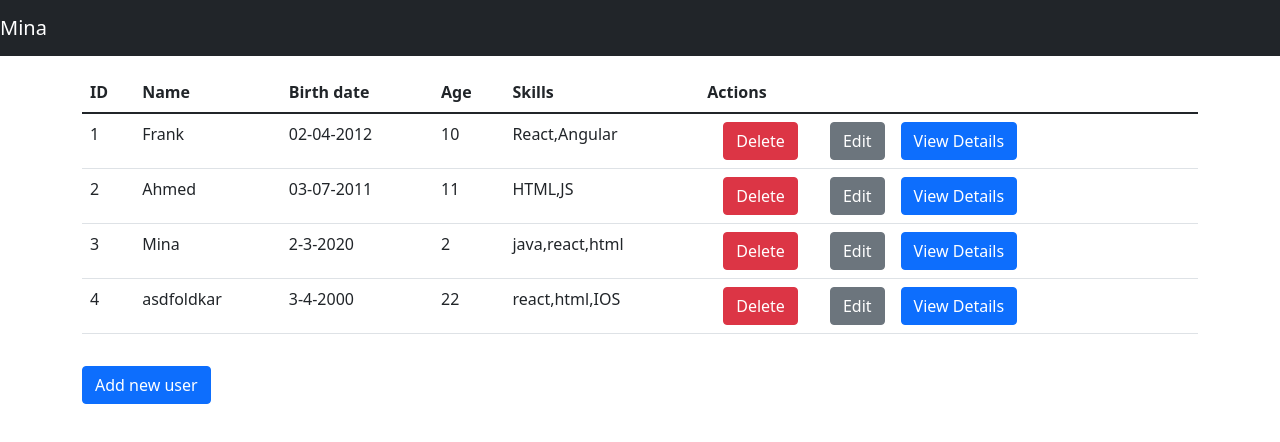
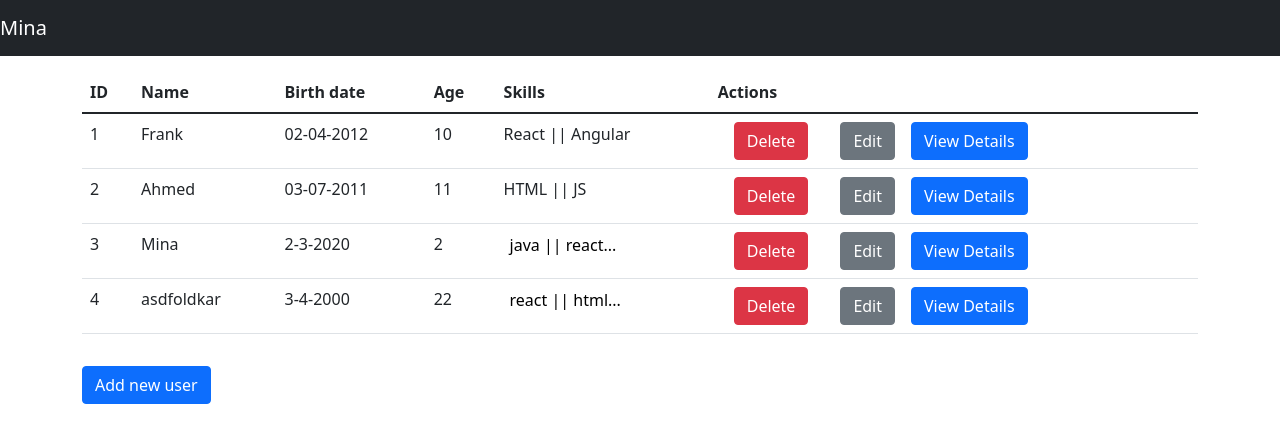
Before and after one commit to MinaMalak-cmd/CRUD, a React (Create React App) app: page /Users in a window 1280 px wide. Shown: the top 442 px of the page. Built offline with nearby package versions, Linux system fonts and the light colour scheme; data requests are answered from the project's data file.

Commit message:
finish skills tooltip

```diff
--- a/src/components/UsersList.js
+++ b/src/components/UsersList.js
@@ -2,6 +2,7 @@ import React, { useState, useEffect } from "react";
 import UserDataService from "../services/UserService";
 import { Link,Navigate, useNavigate } from "react-router-dom";
 import getAge from "../helpers/getAge";
+import getSkills from "../helpers/getSkills";
 
 const UsersList = () => {
     const [Users, setUsers] = useState([]);
@@ -62,13 +63,26 @@ const UsersList = () => {
                     { Users.length > 0 ? (
                         Users.map(user => {
                             const {id, name, birthDate, skills} = user;
+                            let pointerEvent = {pointerEvents:getSkills(skills)[1]?"none":"all"}
                             return (
                                 <tr key={id}>
                                     <td scope="row">{id}</td>
                                     <td>{name}</td>
                                     <td>{birthDate}</td>
                                     <td>{getAge(birthDate)}</td>
-                                    <td>{skills}</td>
+                                    <td>
+                                    {getSkills(skills)[1]?
+                                    <>
+                                        <button type="button" class="bg-transparent " style={{border:"none"}} data-toggle="tooltip" data-placement="top" title={skills.replace(/,/g ," || ")}>
+                                            {getSkills(skills)[0]}
+                                        </button>
+                                    </>
+                                    :
+                                    <>
+                                        {getSkills(skills)[0]}
+                                    </>
+                                    }
+                                        </td>
                                     <td>
                                         <button type="button" className="btn btn-danger mx-3" onClick={()=>deleteUser(id)}>Delete</button>
                                         <button type="button" className="btn btn-secondary mx-3" onClick={()=> navigate(`/UpdateUser/${id}`)}>Edit</button>
--- /dev/null
+++ b/src/helpers/getSkills.js
@@ -0,0 +1,12 @@
+const  getSkills =(skills)=>{
+    let pos1 = skills.indexOf(",");
+    var pos2 = skills.indexOf(",", pos1 + 1);
+    console.log(pos1,skills.slice(0,pos2+1))
+    let skillsNo = (skills.match(/,/g) || []).length;
+    if(skillsNo<=1)
+    return [skills.replace(","," || "),false];
+    else{
+        return [`${skills.slice(0,pos2).replace(","," || ")}...`,true];
+      }
+}
+export default  getSkills;
```
